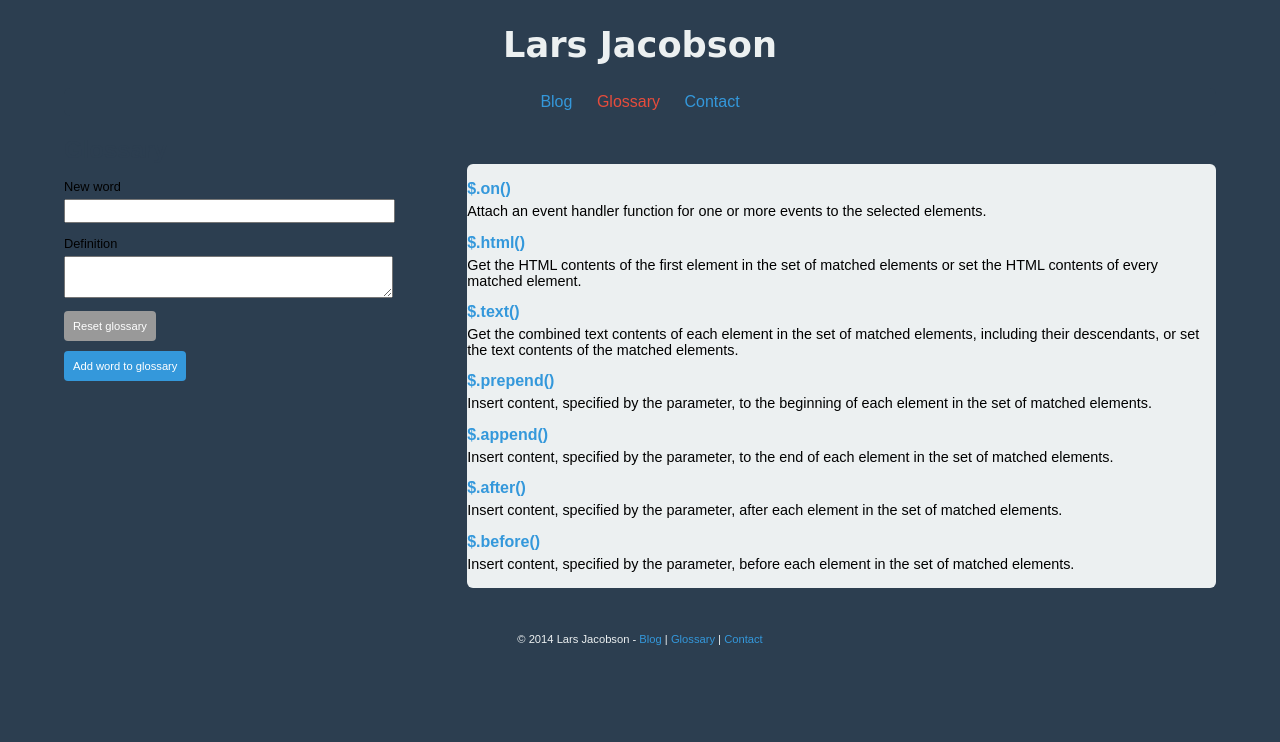
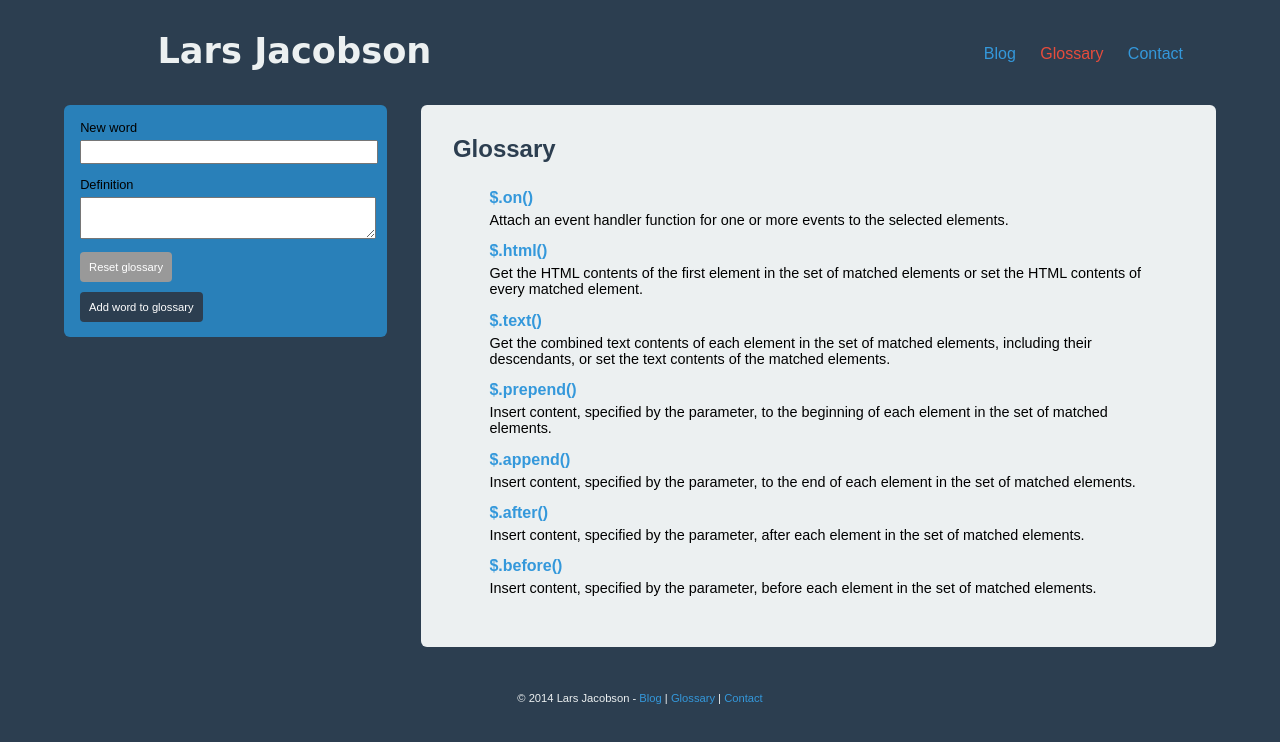
Before and after one commit to lars2184/blog, a plain HTML site: page glossary.html in a window 1280 px wide. Drawn offline with Linux system fonts and the light colour scheme; a web font is replaced by a local one.

Commit message:
update glossary layout

```diff
--- a/glossary.html
+++ b/glossary.html
@@ -11,6 +11,7 @@
 </head>
 <body>
 <div class="container">
+
   <header>
     <h1><a href="index.html">Lars Jacobson</a></h1>
     <nav>
@@ -22,10 +23,7 @@
     </nav>
   </header>
 
-  <section id="glossary-list">
-
-    <h2>Glossary</h2>
-
+  <section id="glossary-form">
     <form id="new-word-form" action="#">
         <label name="new-word" id="new-word-label">New word</label>
         <input id="new-word" name="new-word" class="form-control" type="text">
@@ -35,19 +33,19 @@
         <button id="add-word-button">Add word to glossary</button>
 
     </form>
+  </section>
 
+  <section id="glossary-list">
     <article>
-
+        <h2>Glossary</h2>
         <dl id="wordList"></dl>
     </article>
-
-
   </section>
-
 
   <footer>
   &copy; 2014 Lars Jacobson  -  <a href="index.html">Blog</a> | <a href="glossary.html">Glossary</a> | <a href="contact.html">Contact</a>
   </footer>
+
 </div>
 </body>
 </html>
--- a/scss/style-sass.scss
+++ b/scss/style-sass.scss
@@ -3,7 +3,7 @@ $darkBlue: #2C3E50;
 $red: #E74C3C;
 $offWhite: #ECF0F1;
 $lightBlue: #3498DB;
-$Blue: #2980B9;
+$blue: #2980B9;
 $white: #fff;
 $almostWhite: #F5F9FA;
 $black: #666;
@@ -13,7 +13,7 @@ $grey: #666;
 $linkColor: $lightBlue;
 $bgColor: $offWhite;
 $primaryColor: $darkBlue;
-$secondaryColor: $Blue;
+$secondaryColor: $blue;
 $highlightColor: $red;
 $secondaryBgColor: $white;
 $textColor: $black;
@@ -83,7 +83,7 @@ $articleTextColor: $grey;
 $articleDateColor: $red;
 $articleLinkColor: $lightBlue;
 
-$asideBgColor: $Blue;
+$asideBgColor: $blue;
 $asideWordBgColor: $lightBlue;
 $asideHeaderColor: $white;
 $asideTextColor: $offWhite;
@@ -106,7 +106,7 @@ $articleTextColor: $grey;
 $articleDateColor: $red;
 $articleLinkColor: $lightBlue;
 
-$asideBgColor: $Blue;
+$asideBgColor: $blue;
 $asideWordBgColor: $lightBlue;
 $asideHeaderColor: $white;
 $asideTextColor: $offWhite;
@@ -129,7 +129,7 @@ $articleTextColor: $grey;
 $articleDateColor: $red;
 $articleLinkColor: $lightBlue;
 
-$asideBgColor: $Blue;
+$asideBgColor: $blue;
 $asideWordBgColor: $lightBlue;
 $asideHeaderColor: $offWhite;
 $asideTextColor: $offWhite;
@@ -137,6 +137,10 @@ $asideLinkColor: $darkBlue;
 
 $footerTextColor: $offWhite;
 $footerLinkColor: $lightBlue;
+
+$glossaryFormBg: $blue;
+
+$glossaryArticleBg: $offWhite;
 
 
 
@@ -382,18 +386,31 @@ aside .glossary-word:nth-child(2n + 1){
 PAGE: GLOSSARY
 ****************************************************/
 
+#glossary-form{
 
+  background-color: $glossaryFormBg;
+  border-radius: 6px;
+  margin: 0;
+  padding: 0;
+  margin-bottom: 5px;
+}
 
-#new-word-form label{
+#glossary-form form{
+
+  width: 90%;
+  padding: 15px 5%;
+  margin: 0;
+}
+
+#glossary-form form label{
   display: block;
   text-align: left;
-  padding-right: 2%;
   font-size: 0.8em;
   padding-bottom: 0.4em;
-
+  width: 100%;
 }
 
-#new-word-form input, #new-word-form textarea{
+#glossary-form form input, #glossary-form form textarea{
 
   width: 100%;
   margin-bottom: 0.8em;
@@ -422,6 +439,7 @@ button{
   border: none;
   padding: 0.8em;
   font-size: 0.7em;
+
 }
 
 #reset-button{
@@ -430,7 +448,12 @@ button{
 }
 
 #add-word-button{
-  background-color: $linkColor;
+  background-color: $darkBlue;
+  margin-bottom: 15px;
+}
+
+article #wordList{
+  padding: 10px 5%;
 }
 
 article #wordList dt{
@@ -510,18 +533,23 @@ RESPONSIVE
     width: 100%;
   }
 
-  #glossary-list form{
+  #glossary-form{
 
     float: left;
     width: 28%;
+  }
+
+  #glossary-form form{
+
+
     padding-top: 15px;
   }
 
-  #glossary-list article{
+  #glossary-list{
 
     clear: none;
     float: right;
-    width: 65%;
+    width: 69%;
     padding: 0;
     margin-left: 3%;
   }
@@ -533,10 +561,9 @@ RESPONSIVE
     margin-top: 10px;
   }
 
-  /*header{
+  header{
 
     border-radius: 4px;
-    background-color: #2C3E50;
     width: 100%;
     height: 70px;
     margin-top: 15px;
@@ -546,6 +573,8 @@ RESPONSIVE
 
     float: left;
     width: 40%;
+    margin: 15px 0;
+    padding: 0;
   }
 
   header nav{
@@ -553,12 +582,19 @@ RESPONSIVE
     float: right;
     width: 40%;
     background-color: inherit;
+    margin: 25px 0;
+    padding: 0;
 
+  }
+
+  header nav ul{
+    text-align: right;
+    margin-right: 5%;
   }
 
   header h1 a{
 
     color: #ECF0F1;
-  }*/
+  }
 
 }
```
Also changed, not shown: css/style-sass.css.
